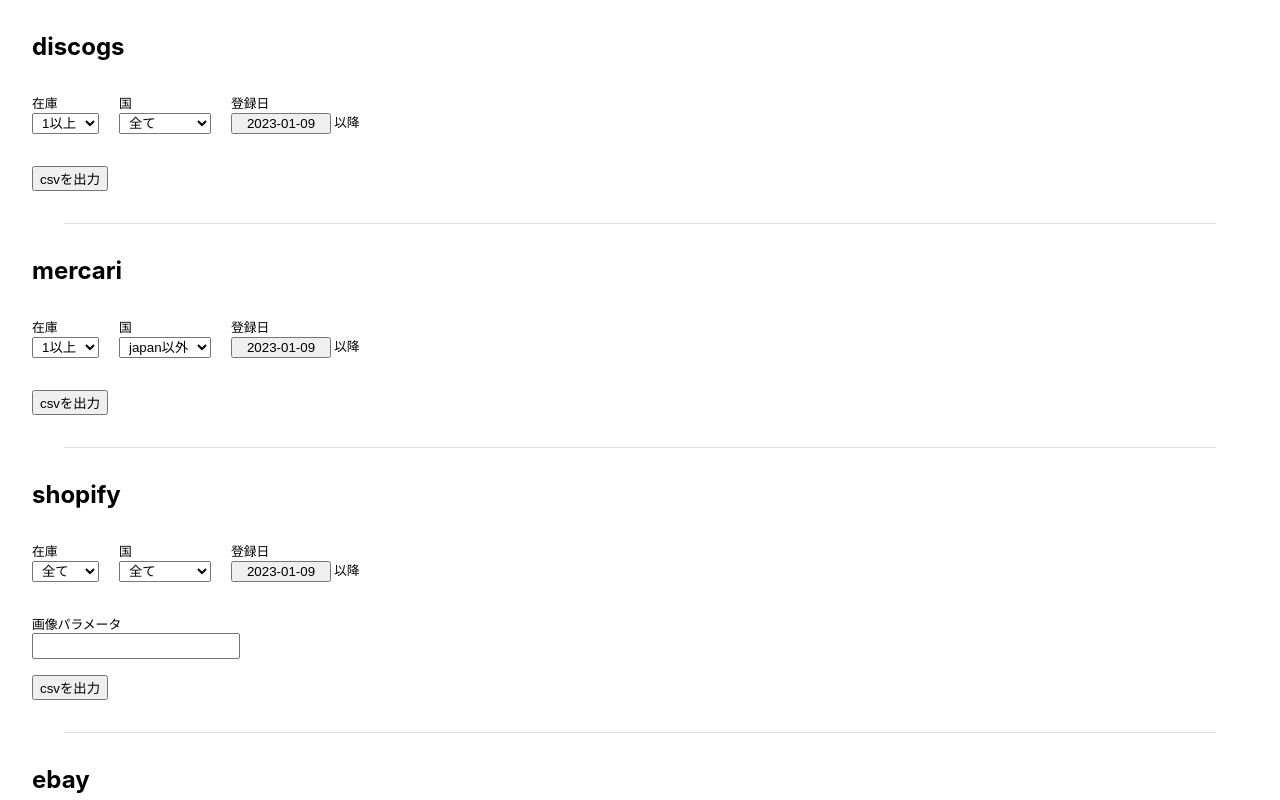
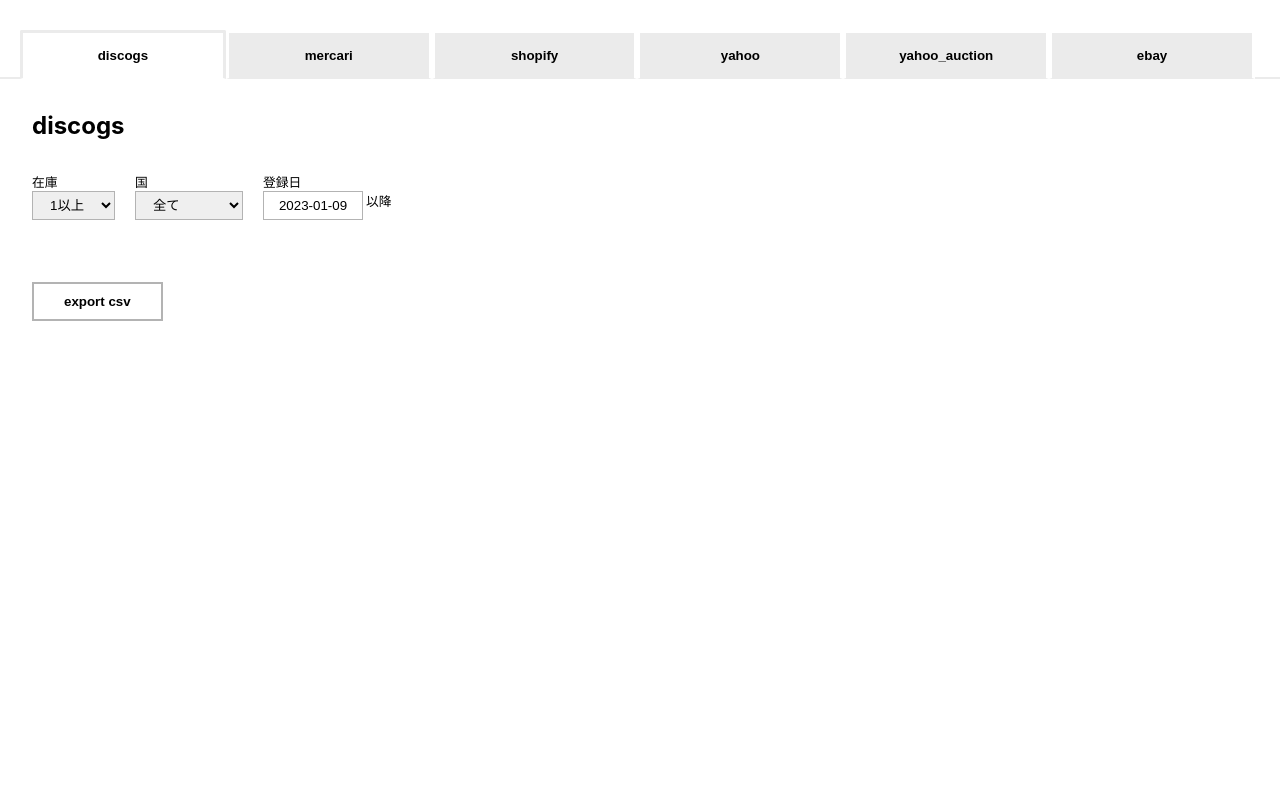
Before and after one commit to NaofumiOkamoto/solidity_record_admin, a React (Create React App) app in the folder front/: page / in a window 1280 px wide. Shown: the top 800 px of the page. Built offline with nearby package versions, Linux system fonts and the light colour scheme.

Commit message:
update UI

```diff
--- a/front/public/index.html
+++ b/front/public/index.html
@@ -2,7 +2,8 @@
 <html lang="en">
   <head>
     <meta charset="utf-8" />
-    <link rel="icon" href="%PUBLIC_URL%/favicon.ico" />
+    <!-- <link rel="icon" href="%PUBLIC_URL%/favicon.ico" /> -->
+    <link rel="icon" href="https://cdn.shopify.com/s/files/1/0415/0791/3886/files/logo1_28e3b7df-aa6d-40ce-9682-c584155e8412_180x.jpg?v=1638195971" />
     <meta name="viewport" content="width=device-width, initial-scale=1" />
     <meta name="theme-color" content="#000000" />
     <meta
@@ -24,7 +25,7 @@
       work correctly both with client-side routing and a non-root public URL.
       Learn how to configure a non-root public URL by running `npm run build`.
     -->
-    <title>React App</title>
+    <title>admin.solidityrecords</title>
   </head>
   <body>
     <noscript>You need to enable JavaScript to run this app.</noscript>
--- a/front/src/page/CsvCreate.tsx
+++ b/front/src/page/CsvCreate.tsx
@@ -12,14 +12,23 @@
   'discogs',
   'mercari',
   'shopify',
-  'ebay',
   'yahoo',
   'yahoo_auction',
+  'ebay',
 ]
 const Container = styled.div`
   margin: 2rem;
 `
 const Button = styled.button`
+margin-top: 30px;
+  background-color: #fff;
+  border: solid 2px #b3b3b3;
+  padding: 10px 30px;
+  font-weight: bold;
+  &:hover {
+    cursor: pointer;
+    background-color: #ebebeb;
+  }
 `
 const Hr = styled.hr`
   width: 90%;
@@ -35,6 +44,27 @@
   width: 100px;
   margin: 0 auto;
 `
+
+const Header = styled.div`
+  width: 100%;
+  border-bottom: solid 2px #ebebeb;
+`
+
+const SelectArea = styled.div`
+  display: flex;
+  justify-content: space-between;
+  margin: 30px 25px -2px 20px;
+`
+const Tab = styled.button`
+  background-color: ${p => p.theme.selectPlatform ? "#fff" : '#ebebeb'};
+  width: 100%;
+  border: solid 3px ${p => p.theme.selectPlatform ? "#ebebeb" : '#fff'};
+  border-bottom: solid 1px ${p => p.theme.selectPlatform ? "#fff" : '#ebebeb'};
+  padding: 15px;
+  font-weight: bold;
+  border-radius: 2px 2px 0 0;
+`
+  // border-top: solid 3px ${p => p.theme.selectPlatform ? "#b0e0e9" : '#fff'};
 
 export type FilterState = {
   discogs: {
@@ -101,6 +131,7 @@
   const [filterState, setFilterState] = useState(filterData)
   const [imgParams, setImgParams] = useState('')
   const [isLoading, setIsLoading] = useState(false)
+  const [selectPlatform, setSelectPlatform] = useState<Platforms>('discogs')
 
   const getApi = async (platform) => {
     setIsLoading(true);
@@ -137,6 +168,18 @@
 
   return (
     <>
+      <Header>
+        <SelectArea>
+          {platforms.map(platform =>
+            <Tab
+              onClick={() => setSelectPlatform(platform)}
+              theme={{selectPlatform: selectPlatform === platform}}
+            >
+              {platform}
+            </Tab>
+          )}
+        </SelectArea>
+      </Header>
       {isLoading ?
         <Loading>
           <Div>
@@ -151,32 +194,27 @@
           <p>csvを作成中です....</p>
         </Loading>
         :
-      platforms.map(platform => {
-        return (
-          <div key={platform}>
+        <div key={selectPlatform}>
           <Container>
-              <h2>{platform}</h2>
+            <h2>{selectPlatform}</h2>
             <Filter
-                platform={platform}
+              platform={selectPlatform}
               filterState={filterState}
               setFilterState={setFilterState}
             />
-              {platform === 'shopify' &&
+            {selectPlatform === 'shopify' &&
             <ImgParams
               imgParams={imgParams}
               setImgParams={setImgParams}
             />
             }
             <Button
-                onClick={() => getApi(platform)}
+              onClick={() => getApi(selectPlatform)}
             >
-                csvを出力
+              export csv
             </Button>
           </Container>
-            <Hr />
         </div>
-        )
-      })
       }
     </>
   )
--- a/front/src/parts/Filter.tsx
+++ b/front/src/parts/Filter.tsx
@@ -18,13 +18,17 @@
 `
 const DateButton = styled.button`
   width: 100px;
+  background-color: #fff;
+  border: solid 1px #b3b3b3;
+  padding: 6px 6px;
 `
 const Text = styled.p`
   margin: 0;
   font-size: 80%;
 `
 const Select = styled.select`
-padding: 1px 5px;
+  padding: 5px 13px;
+  border: solid 1px #b3b3b3;
 `
 const QUANTITY = [
   {value: -1, label: '全て'},
```
Lines whose indentation alone changed are shown as unchanged.
